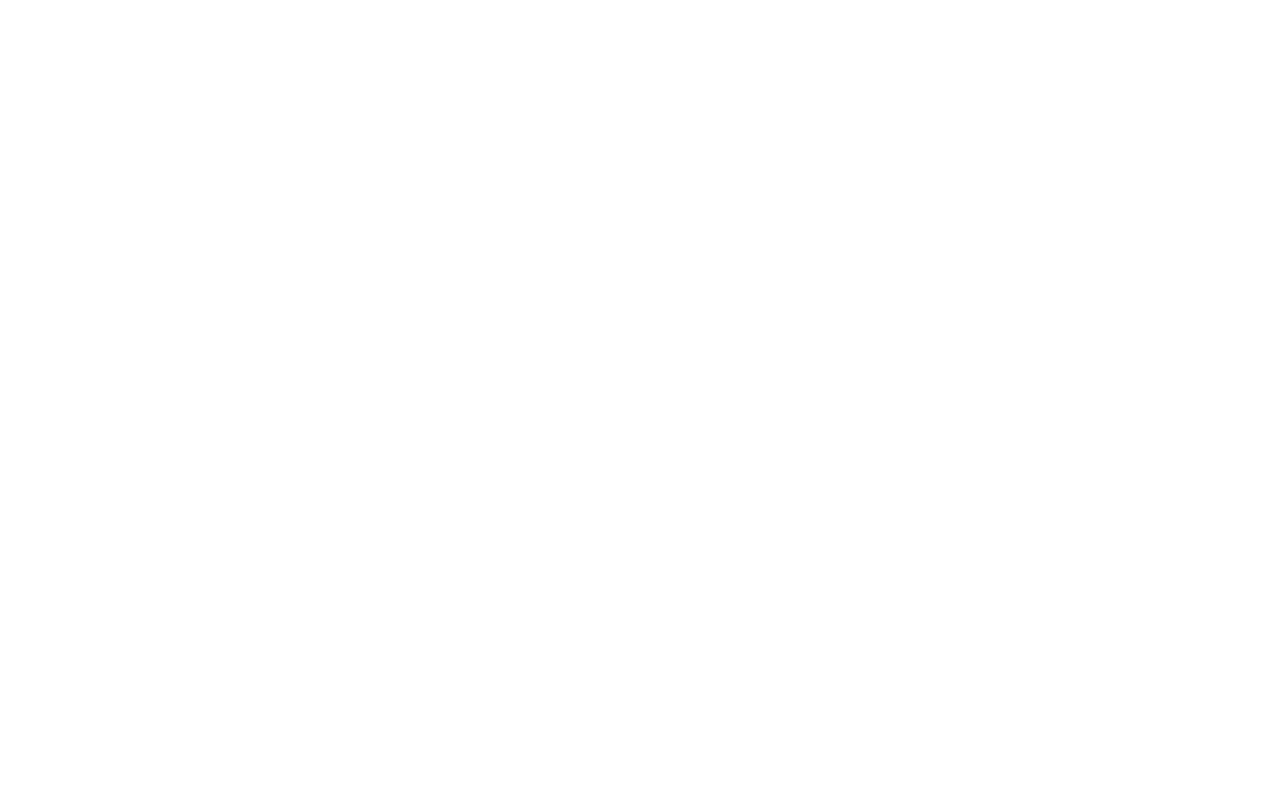
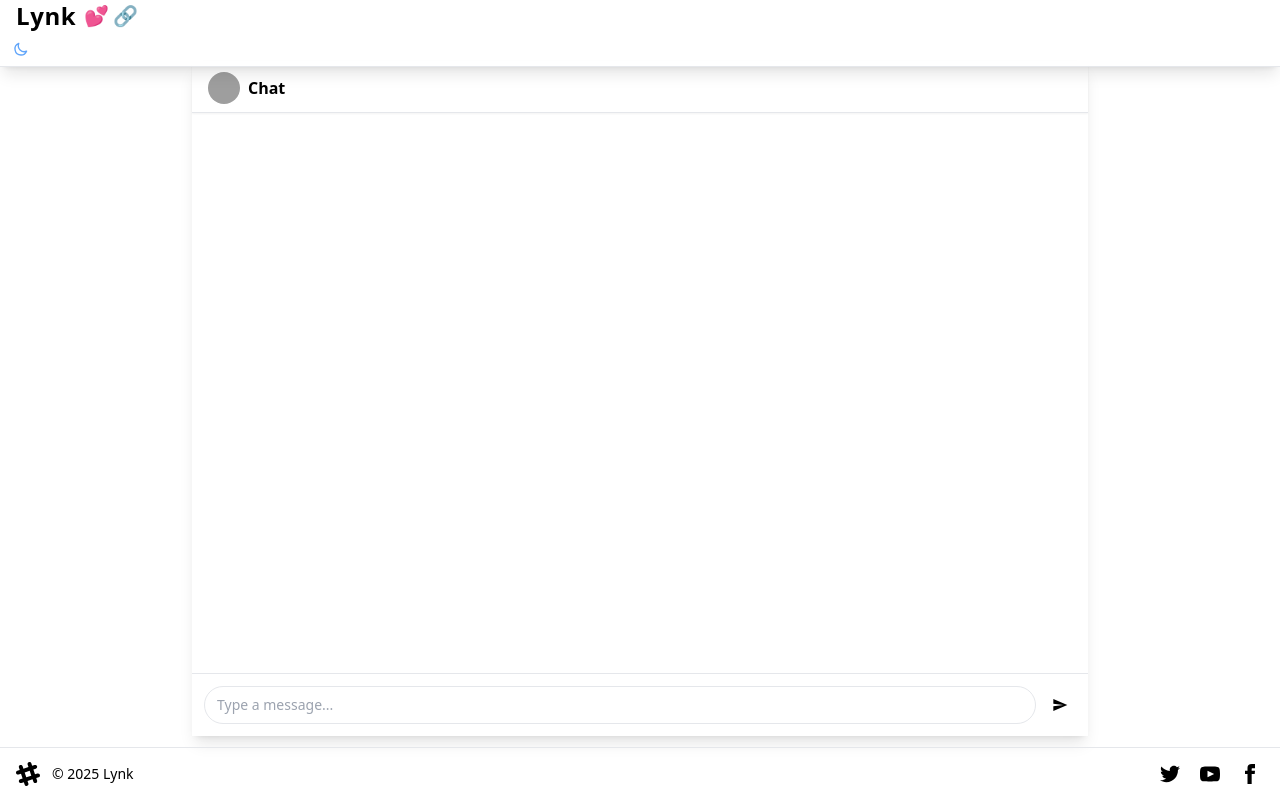
Before and after one commit to rishirajshrivastava/LynkWeb, a React (Vite) app: page /chat/1 in a window 1280 px wide. Before the commit this address had no page. Built offline with nearby package versions, Linux system fonts and the light colour scheme; no server answers; grey boxes are pictures that could not be loaded.

Commit message:
added chat feature

```diff
--- a/package.json
+++ b/package.json
@@ -17,7 +17,8 @@
     "react": "^19.1.1",
     "react-dom": "^19.1.1",
     "react-redux": "^9.2.0",
-    "react-router-dom": "^7.8.2"
+    "react-router-dom": "^7.8.2",
+    "socket.io-client": "^4.8.1"
   },
   "devDependencies": {
     "@eslint/js": "^9.33.0",
--- a/src/App.jsx
+++ b/src/App.jsx
@@ -11,6 +11,7 @@
 import Connections from "./components/Connections"
 import SavedLikedProfiles from "./components/SavedLikedProfiles"
 import Notifications from "./components/Notifications"
+import Chat from "./components/Chat"
 
 function App() {
   // Disable right-click context menu
@@ -41,6 +42,7 @@
               <Route path="/requestReview" element={<Requests/>}></Route>
               <Route path="/savedLikedProfiles" element={<SavedLikedProfiles/>}></Route>
               <Route path="/notifications" element={<Notifications/>}></Route>
+              <Route path="/chat/:TargetUserId" element={<Chat/>}></Route>
             </Route>
           </Routes>
         </BrowserRouter>
--- a/src/components/Body.jsx
+++ b/src/components/Body.jsx
@@ -15,8 +15,28 @@
   const [isAuthChecked, setIsAuthChecked] = useState(false)
 
   const fetchUser = async()=>{
+    // Handle login/signup pages
     if (location.pathname === "/login" || location.pathname === "/signup") {
-      setIsAuthChecked(true)
+      // If user is already logged in, redirect to feed
+      if (userData) {
+        navigate("/feed", { replace: true });
+        return;
+      }
+
+      // Check if user is logged in via API
+      try {
+        const res = await axios.get(BASE_URL + "/profile/view", {
+          withCredentials: true,
+        })
+        dispatch(addUser(res.data?.user))
+        // If successful, redirect to feed
+        navigate("/feed", { replace: true });
+      } catch(err) {
+        // User is not logged in, stay on login/signup page
+        console.log("User not logged in, staying on login page");
+      } finally {
+        setIsAuthChecked(true)
+      }
       return;
     }
 
--- /dev/null
+++ b/src/components/Chat.jsx
@@ -0,0 +1,170 @@
+import React, { useEffect, useState } from 'react'
+import { useParams, useLocation } from 'react-router-dom'
+import { createSocketConnection } from '../utils/socket';
+import { useSelector } from 'react-redux';
+
+const Chat = () => {
+  const { TargetUserId: targetUserId } = useParams();
+  const location = useLocation();
+  const user = useSelector(store => store?.user);
+  const [message, setMessage] = useState('');
+  const [messages, setMessages] = useState([]); // ✅ store all chat messages
+  const [socket, setSocket] = useState(null);
+
+  // Get target user info from location state
+  const targetUser = location.state || null;
+
+
+  useEffect(() => {
+    if (!user) return;
+
+    const newSocket = createSocketConnection();
+    setSocket(newSocket);
+
+    newSocket.emit("joinChat", { userId: user._id, targetUserId });
+
+    newSocket.on("messageReceived", ({ firstName, newMessage, userId }) => {
+      // If userId is undefined, use targetUserId as the sender
+      const senderId = userId || targetUserId;
+      setMessages(prev => [...prev, {
+        firstName,
+        newMessage,
+        userId: senderId,
+        timestamp: new Date()
+      }]);
+    });
+
+    return () => {
+      newSocket.disconnect();
+    }
+  }, [user, targetUserId]);
+
+  const sendMessage = () => {
+    if (!message.trim() || !socket) return;
+
+    const newMsg = {
+      firstName: user.firstName,
+      userId: user._id,
+      targetUserId,
+      newMessage: message,
+      timestamp: new Date()
+    };
+
+    // Emit to server
+    socket.emit("sendMessage", newMsg);
+
+    // ✅ Add message locally so it shows immediately
+    setMessages(prev => [...prev, newMsg]);
+
+    // Clear input
+    setMessage('');
+  };
+
+  return (
+    <div className="pt-16 pb-16 min-h-screen flex flex-col">
+      <div className="max-w-4xl mx-auto w-full flex flex-col flex-1 bg-base-100 shadow-lg">
+
+        {/* Chat Header */}
+        <div className="bg-base-100 border-b border-base-300 px-4 py-2 flex items-center gap-3 shadow-sm">
+          <div className="flex items-center gap-2 flex-1">
+            <div className="w-8 h-8 rounded-full overflow-hidden">
+              <img
+                alt={targetUser ? `${targetUser.firstName} ${targetUser.lastName}` : "User"}
+                src={targetUser?.photoUrl || "https://img.daisyui.com/images/profile/demo/kenobee@192.webp"}
+                className="w-full h-full object-cover"
+                onError={(e) => {
+                  e.target.src = "https://img.daisyui.com/images/profile/demo/kenobee@192.webp";
+                }}
+              />
+            </div>
+            <div>
+              <h2 className="font-semibold text-base-content text-base">
+                {targetUser ? `${targetUser.firstName} ${targetUser.lastName}` : "Chat"}
+              </h2>
+            </div>
+          </div>
+        </div>
+
+        {/* Messages Area */}
+        <div className="flex-1 overflow-y-auto bg-base-200 p-3">
+          <div className="space-y-2">
+            {messages.map((msg, idx) => {
+              const isCurrentUser = msg.userId === user._id;
+              const imageUrl = isCurrentUser
+                ? (user?.photoUrl || "https://img.daisyui.com/images/profile/demo/kenobee@192.webp")
+                : (targetUser?.photoUrl || "https://img.daisyui.com/images/profile/demo/others@192.webp");
+
+              const formatTime = (timestamp) => {
+                if (!timestamp) return '';
+                const date = new Date(timestamp);
+                return date.toLocaleTimeString([], { hour: '2-digit', minute: '2-digit' });
+              };
+
+              return (
+              <div
+                key={idx}
+                className={`chat ${isCurrentUser ? "chat-end" : "chat-start"}`}
+              >
+                <div className="chat-image avatar">
+                  <div className="w-8 rounded-full">
+                    <img
+                      alt={msg.firstName || "User"}
+                      src={imageUrl}
+                      onError={(e) => {
+                        e.target.src = isCurrentUser
+                          ? "https://img.daisyui.com/images/profile/demo/kenobee@192.webp"
+                          : "https://img.daisyui.com/images/profile/demo/others@192.webp";
+                      }}
+                    />
+                  </div>
+                </div>
+                <div className="chat-bubble px-3 py-2 text-sm">
+                  {msg.newMessage}
+                </div>
+                <div className="chat-footer opacity-50 text-xs">
+                  {formatTime(msg.timestamp)}
+                </div>
+              </div>
+              );
+            })}
+          </div>
+        </div>
+
+        {/* Message Input */}
+        <div className="bg-base-100 border-t border-base-300 p-3">
+          <div className="flex items-center gap-2">
+            <div className="flex-1 relative">
+                <input
+                  type="text"
+                  value={message}
+                  onChange={(e) => setMessage(e.target.value)}
+                  onKeyDown={(e) => {
+                    if (e.key === 'Enter') {
+                      e.preventDefault();
+                      sendMessage();
+                    }
+                  }}
+                  placeholder="Type a message..."
+                  className="w-full px-3 py-2 pr-10 bg-base-200 border border-base-300 rounded-full focus:outline-none text-sm text-base-content placeholder-base-content/50"
+                />
+            </div>
+            <button
+              disabled={!message.trim()}
+              onClick={sendMessage}
+              className={`p-2 rounded-full transition-colors duration-200 ${message.trim()
+                ? 'bg-primary hover:bg-primary/80 text-primary-content'
+                : 'bg-base-300 text-base-content/40'
+                }`}
+            >
+              <svg className="w-4 h-4" fill="currentColor" viewBox="0 0 24 24">
+                <path d="M2.01 21L23 12 2.01 3 2 10l15 2-15 2z" />
+              </svg>
+            </button>
+          </div>
+        </div>
+      </div>
+    </div>
+  )
+}
+
+export default Chat;
--- a/src/components/Connections.jsx
+++ b/src/components/Connections.jsx
@@ -3,9 +3,12 @@
 import { BASE_URL } from "../utils/constants";
 import { useDispatch, useSelector } from "react-redux";
 import { addConnections } from "../utils/connectionSlice";
+import { useNavigate } from "react-router-dom";
+import Chat from "./Chat";
 import NoConnections from "./NoConnections";
 
 const Connections = () => {
+  const navigate = useNavigate();
   const connections = useSelector((store) => store.connections);
   const dispatch = useDispatch();
   const [searchQuery, setSearchQuery] = useState("");
@@ -241,6 +244,27 @@
                          )}
                       </p>
                     )}
+
+                   {/* Compact Chat Button */}
+                   <div className="mt-3 pt-2 border-t border-base-300/20">
+                     <button
+                       onClick={() => {
+                         navigate(`/chat/${connection._id}`, {
+                           state: {
+                             photoUrl: connection.photoUrl,
+                             firstName: connection.firstName,
+                             lastName: connection.lastName
+                           }
+                         });
+                       }}
+                       className="w-full flex items-center justify-center gap-1.5 px-3 py-2 bg-blue-500 hover:bg-blue-600 text-white text-xs font-medium rounded-md transition-all duration-200 hover:shadow-sm"
+                     >
+                       <svg className="w-3.5 h-3.5" fill="none" stroke="currentColor" viewBox="0 0 24 24">
+                         <path strokeLinecap="round" strokeLinejoin="round" strokeWidth="2" d="M8 12h.01M12 12h.01M16 12h.01M21 12c0 4.418-4.03 8-9 8a9.863 9.863 0 01-4.255-.949L3 20l1.395-3.72C3.512 15.042 3 13.574 3 12c0-4.418 4.03-8 9-8s9 3.582 9 8z" />
+                       </svg>
+                       <span className="text-xs">Message</span>
+                     </button>
+                   </div>
                  </div>
               </div>
             ))}
--- a/src/components/SavedLikedProfiles.jsx
+++ b/src/components/SavedLikedProfiles.jsx
@@ -309,7 +309,7 @@
             </p>
             <div className="mt-4 inline-flex items-center gap-2 bg-base-100 px-4 py-2 rounded-full border border-base-300">
               <span className="text-sm text-base-content/70">Profiles saved:</span>
-              <span className="badge badge-primary badge-sm">0/5</span>
+              <span className="badge badge-primary badge-sm">0/3</span>
             </div>
           </div>
 
--- /dev/null
+++ b/src/utils/socket.js
@@ -0,0 +1,6 @@
+import io from "socket.io-client";
+import { BASE_URL } from "./constants";
+
+export const createSocketConnection = () => {
+    return io(BASE_URL)
+}
```
Also changed, not shown: 1 other file (tests, documents, lock files or other folders).
